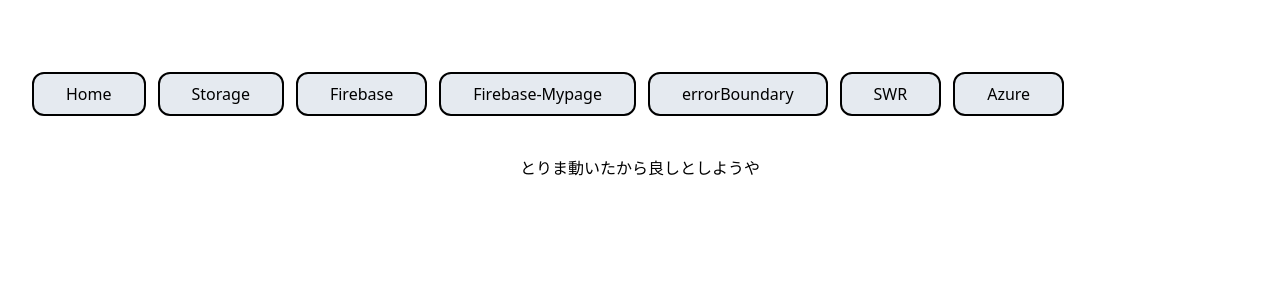
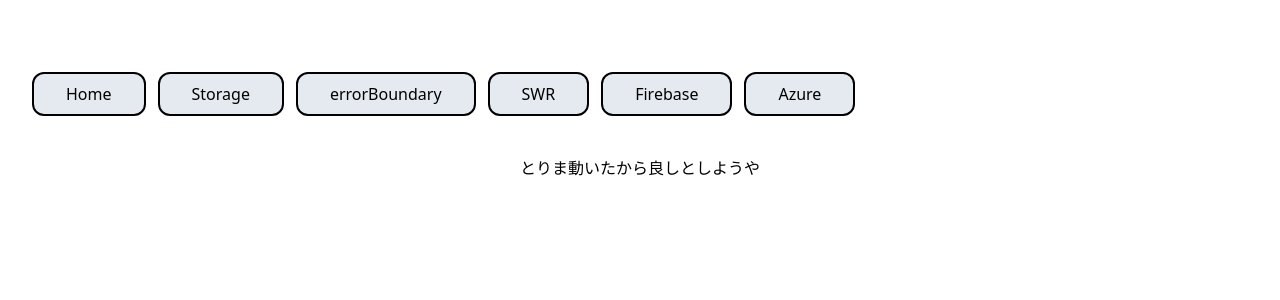
Before and after one commit to Ryunosuke-Tanaka-sti/component-sample-react, a React (Vite) app: page / in a window 1280 px wide. Shown: the top 300 px of the page. Built offline with nearby package versions, Linux system fonts and the light colour scheme; no server answers; what @azure/msal-react would draw is missing.

Commit message:
link component add

```diff
--- a/src/components/layout/LinksPage.tsx
+++ b/src/components/layout/LinksPage.tsx
@@ -9,10 +9,9 @@
         <ol className="flex flex-row gap-3">
           <LinkComponent text="Home" url="/" />
           <LinkComponent text="Storage" url="/storage" />
-          <LinkComponent text="Firebase" url="/firebase" />
-          <LinkComponent text="Firebase-Mypage" url="/firebase/mypage" />
           <LinkComponent text="errorBoundary" url="/errorBoundary" />
           <LinkComponent text="SWR" url="/swr" />
+          <LinkComponent text="Firebase" url="/firebase" />
           <LinkComponent text="Azure" url="/azure" />
         </ol>
       </header>
```
